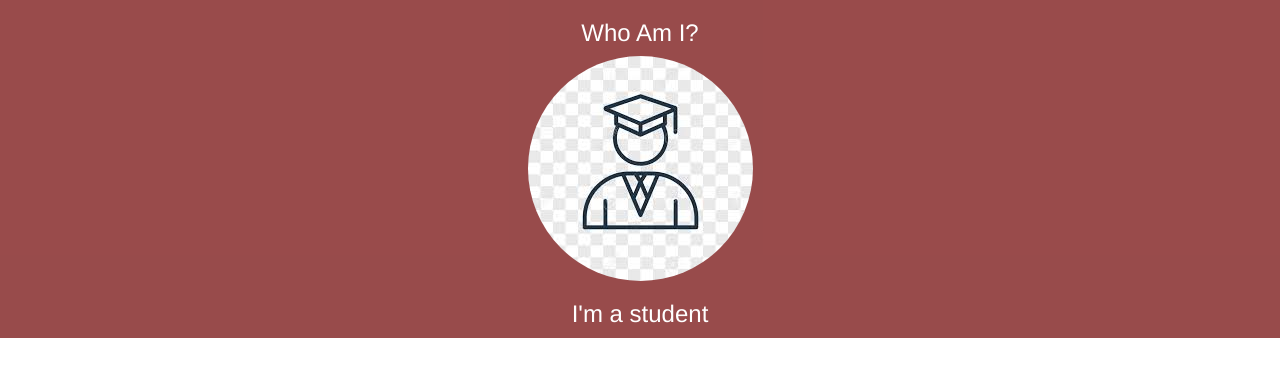
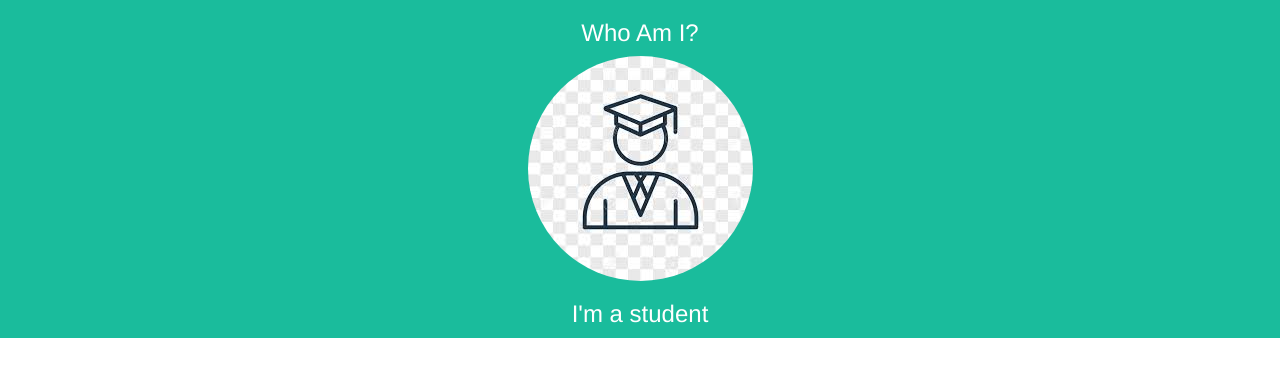
Before and after one commit to cidinene/equipoInterfaz5, a plain HTML site: page luis.html in a window 1280 px wide. Drawn offline with nearby package versions, Linux system fonts and the light colour scheme.

Commit message:
mas cambios

```diff
--- a/luis.html
+++ b/luis.html
@@ -1,7 +1,7 @@
 <head>
     <style>
     .bg-1 {
-      background-color: #6e0000b4; /* Green */
+      background-color: #1abc9c; /* Green */
       color: #ffffff;
     }
     </style>
```
